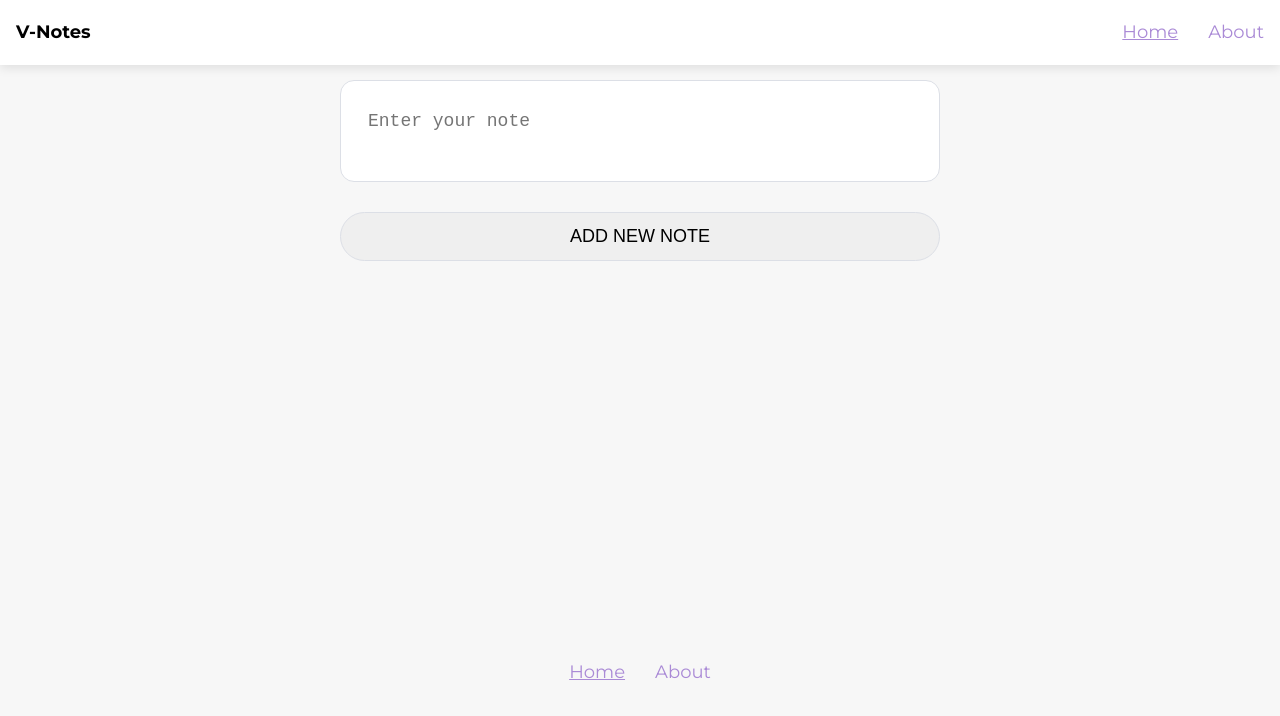
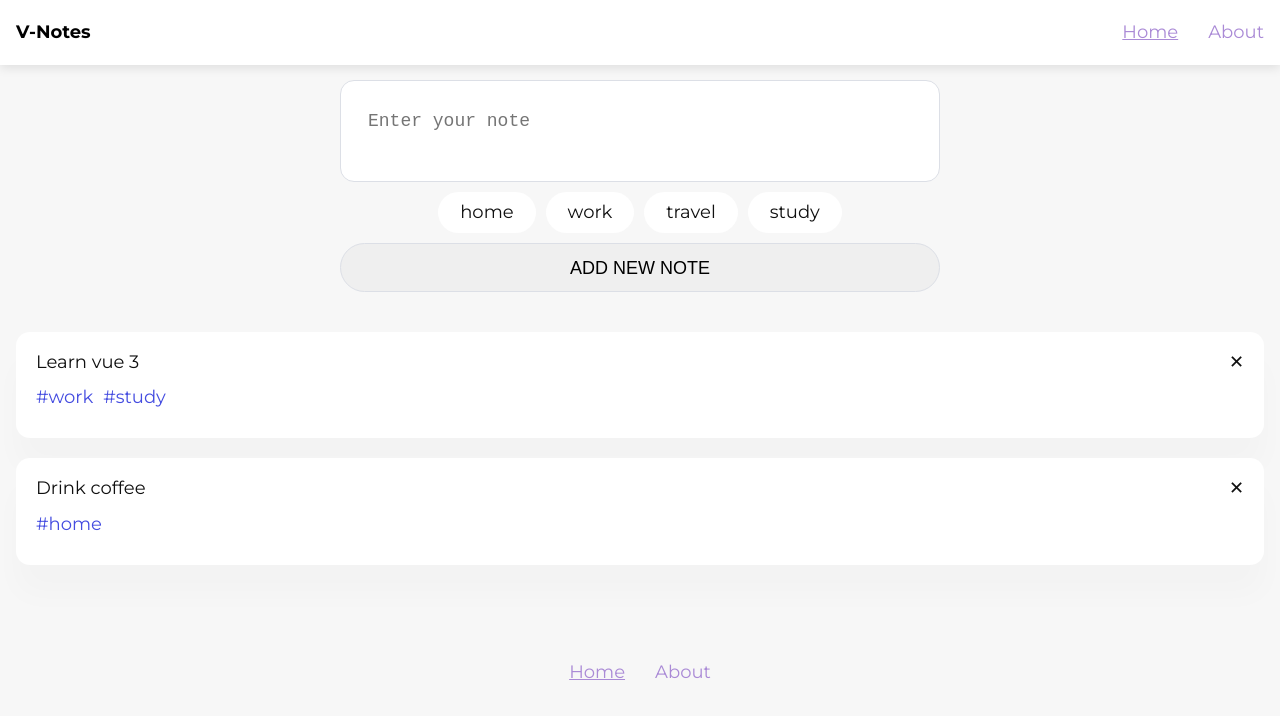
Before and after one commit to MuhammadjonBb/v-notes, a Vue app: page / in a window 1280 px wide. Shown: the top 716 px of the page. Built offline with nearby package versions, Linux system fonts and the light colour scheme.

Commit message:
add note tags

```diff
--- a/src/assets/scss/common/controls.scss
+++ b/src/assets/scss/common/controls.scss
@@ -12,7 +12,6 @@ input {
 textarea {
   padding: 30px 27px;
   border-radius: 14px;
-  margin-bottom: 30px;
 }
 input,
 textarea {
--- a/src/components/Notes/AppForm.vue
+++ b/src/components/Notes/AppForm.vue
@@ -2,20 +2,28 @@
 .note-form__wrapper
   form(@submit.prevent="onSubmit").note-form
     textarea(required v-model="value" placeholder="Enter your note")
+    TagsList(:items="tags" @onItemClick="handleTagClick")
     button(type="submit").btn.btn-primary Add new note
 </template>
 
 <script>
 /* eslint-disable quotes */
+import TagsList from "@/components/UI/TagsList.vue";
+
 export default {
+  components: { TagsList },
   data() {
     return {
       value: "",
+      tags: ["home", "work", "travel", "study"],
     };
   },
   methods: {
     onSubmit() {
       this.$emit(this.value);
+    },
+    handleTagClick(tag) {
+      return tag;
     },
   },
 };
--- /dev/null
+++ b/src/components/Notes/NotesList.vue
@@ -0,0 +1,57 @@
+<template lang="pug">
+.notes-list
+  .note-item(v-for="(note, index) in items" :key="index")
+    .note-header {{ note.title }}
+      span.note-close(@click="$emit('onRemove', index)") &#10005;
+    .note-footer
+      TagsList(v-if="note.tags.length" :items="note.tags" isPreview)
+</template>
+
+<script>
+/* eslint-disable quotes */
+import TagsList from "@/components/UI/TagsList.vue";
+
+export default {
+  components: { TagsList },
+  props: {
+    items: {
+      type: Array,
+      required: true,
+    },
+  },
+};
+</script>
+
+<style lang="scss">
+.notes-list {
+  padding: 40px 0;
+}
+.note-item {
+  width: 100%;
+  padding: 18px 20px;
+  margin-bottom: 20px;
+  border-radius: 14px;
+  background-color: #ffffff;
+  transition: all 0.25s cubic-bezier(0.02, 0.01, 0.47, 1);
+  box-shadow: 0 30px 30px rgba(0, 0, 0, 0.02);
+  &:hover {
+    box-shadow: 0 30px 30px rgba(0, 0, 0, 0.04);
+    transform: translate(0, -6px);
+    transition-delay: 0s !important;
+  }
+}
+.note-header {
+  display: flex;
+  align-items: center;
+  justify-content: space-between;
+}
+.note-footer {
+  display: flex;
+  flex-direction: column;
+  justify-content: start;
+  align-items: start;
+}
+.note-close {
+  cursor: pointer;
+}
+</style>
--- /dev/null
+++ b/src/components/UI/TagsList.vue
@@ -0,0 +1,56 @@
+<template lang="pug">
+.tags-list
+  .tag-item(
+      v-for="item in items"
+      :key="item"
+      :class="{isPreview: isPreview}"
+      @click="$emit('onItemClick', item)"
+    )
+    span {{ item }}
+</template>
+
+<script>
+export default {
+  props: {
+    items: {
+      type: Array,
+      required: true,
+    },
+    isPreview: {
+      type: Boolean,
+      default: false,
+    },
+  },
+};
+</script>
+
+<style lang="scss">
+.tags-list {
+  padding: 10px 0;
+  display: flex;
+  justify-content: center;
+}
+.tag-item {
+  padding: 8px 22px;
+  margin-right: 10px;
+  background-color: #fff;
+  border-radius: 22px;
+  user-select: none;
+  cursor: pointer;
+  &.isActive {
+    background-color: #444ce0;
+    color: #fff;
+  }
+  &.isPreview {
+    padding: 0;
+    color: #444ce0;
+    cursor: default;
+    &:before {
+      content: "#";
+    }
+  }
+  &:last-child {
+    margin-right: 0;
+  }
+}
+</style>
--- a/src/pages/AppHome.vue
+++ b/src/pages/AppHome.vue
@@ -1,17 +1,36 @@
 <template lang="pug">
 Form(@onSubmit="handleSubmit")
+List(@onRemove="handleRemove" :items="notes")
 </template>
 
 <script>
 /* eslint-disable quotes */
 import Form from "@/components/Notes/AppForm.vue";
+import List from "@/components/Notes/NotesList.vue";
 
 export default {
-  components: { Form },
+  components: { Form, List },
+  data() {
+    return {
+      notes: [
+        {
+          title: "Learn vue 3",
+          tags: ["work", "study"],
+        },
+        {
+          title: "Drink coffee",
+          tags: ["home"],
+        },
+      ],
+    };
+  },
   methods: {
     handleSubmit(note) {
       return note;
     },
+    handleRemove(index) {
+      this.notes.splice(index, 1);
+    },
   },
 };
 </script>
```
